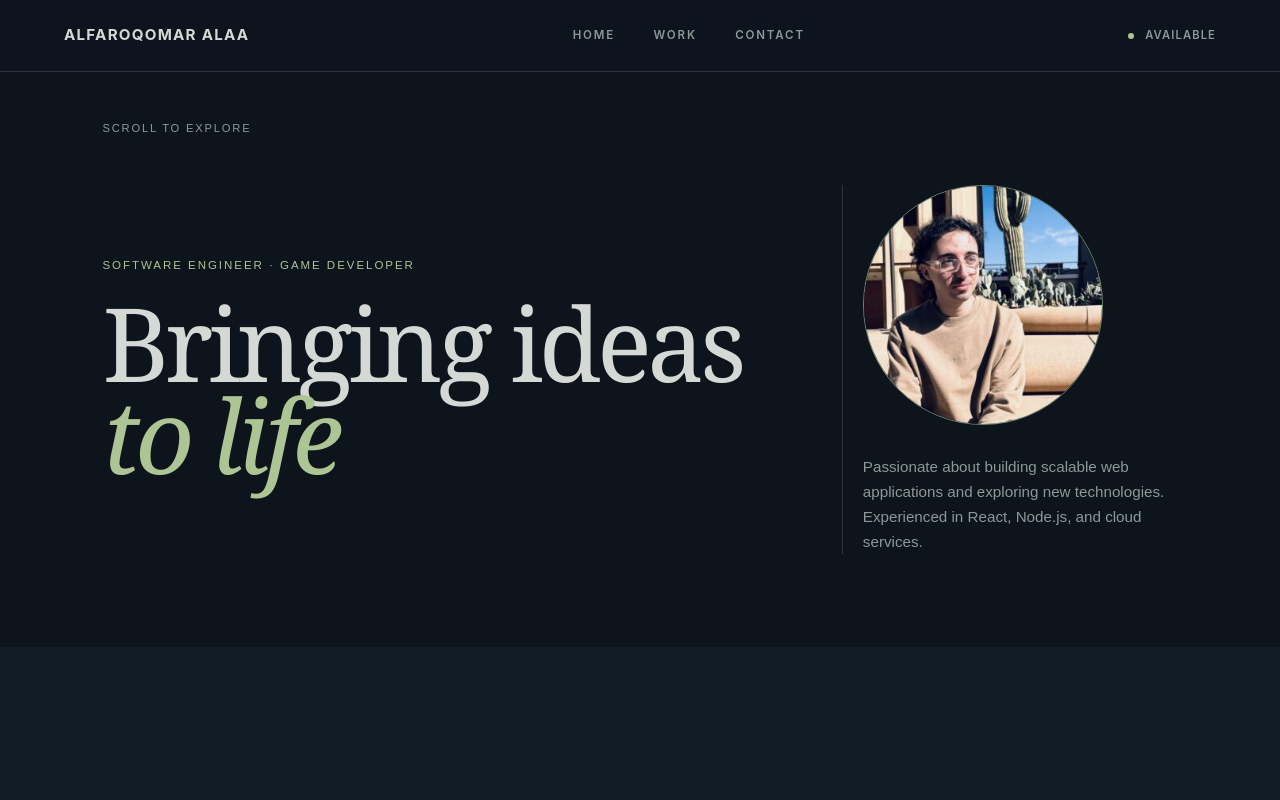
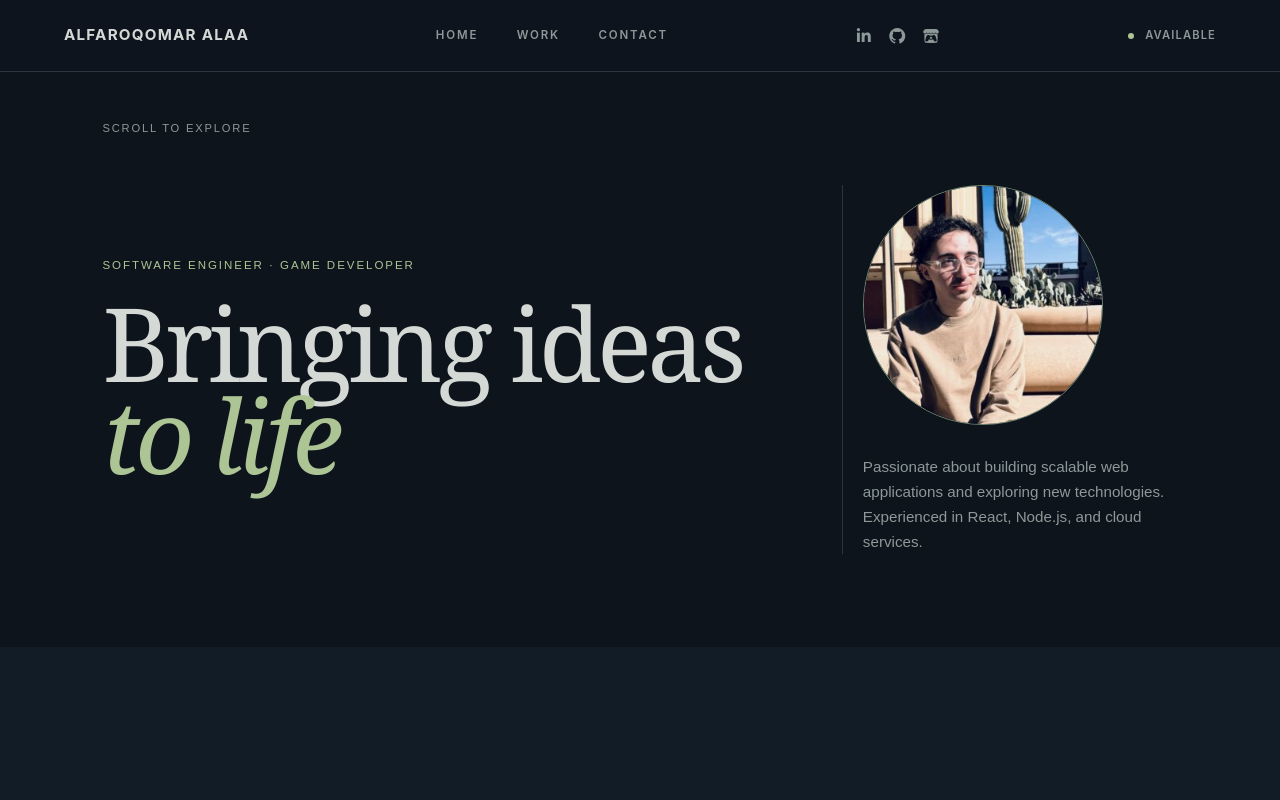
Before and after one commit to Alfaroqomar/FixedPortfolio, a Next.js app: page / in a window 1280 px wide. Shown: the top 800 px of the page. Built offline with nearby package versions, Linux system fonts and the light colour scheme; a web font is replaced by a local one.

Commit message:
added socials

```diff
--- a/app/components/navbar.tsx
+++ b/app/components/navbar.tsx
@@ -9,6 +9,17 @@ export default function NavBar() {
             <li><a href="#work">Work</a></li>
             <li><a href="#contact">Contact</a></li>
         </ul>
+    <div className="nav-socials" aria-label="Social links">
+      <a href="https://www.linkedin.com/in/alfaroqomar-alaa-aldeen/" target="_blank" rel="noreferrer" aria-label="LinkedIn">
+        <i className="fa-brands fa-linkedin-in" aria-hidden="true" />
+      </a>
+      <a href="https://github.com/Alfaroqomar" target="_blank" rel="noreferrer" aria-label="GitHub">
+        <i className="fa-brands fa-github" aria-hidden="true" />
+      </a>
+      <a href="https://alfaroqomar.itch.io" target="_blank" rel="noreferrer" aria-label="itch.io">
+        <i className="fa-brands fa-itch-io" aria-hidden="true" />
+      </a>
+    </div>
         <span className="nav-status"><i /> Available</span>
     </nav>
   );
--- a/app/globals.css
+++ b/app/globals.css
@@ -78,6 +78,9 @@ a { color: inherit; text-decoration: none; }
 .nav-links { display: flex; gap: 2.4rem; list-style: none; margin: 0; padding: 0; text-transform: uppercase; font-size: .72rem; letter-spacing: .16em; }
 .nav-links a { color: var(--muted); transition: color .2s ease; }
 .nav-links a:hover { color: var(--foreground); }
+.nav-socials { align-items: center; display: flex; gap: .85rem; }
+.nav-socials a { color: var(--muted); font-size: 1rem; line-height: 1; transition: color .2s ease, transform .2s ease; }
+.nav-socials a:hover, .nav-socials a:focus-visible { color: var(--accent); transform: translateY(-2px); }
 .nav-status { color: var(--muted); font-size: .7rem; letter-spacing: .1em; text-transform: uppercase; }
 .nav-status i { background: var(--accent); border-radius: 50%; display: inline-block; height: 6px; margin-right: 7px; width: 6px; }
 
@@ -128,6 +131,7 @@ em { color: var(--accent); font-style: italic; }
   .nav-bar { padding: 0 6vw; }
   .nav-status { display: none; }
   .nav-links { gap: 1rem; }
+  .nav-socials { gap: .65rem; }
   .intro { padding: 15px 6vw 15px; }
   .intro-content, .contact-section { grid-template-columns: 1fr; }
   .intro-heading h1 { white-space: normal; }
```
Also changed, not shown: 1 other file (tests, documents, lock files or other folders).
